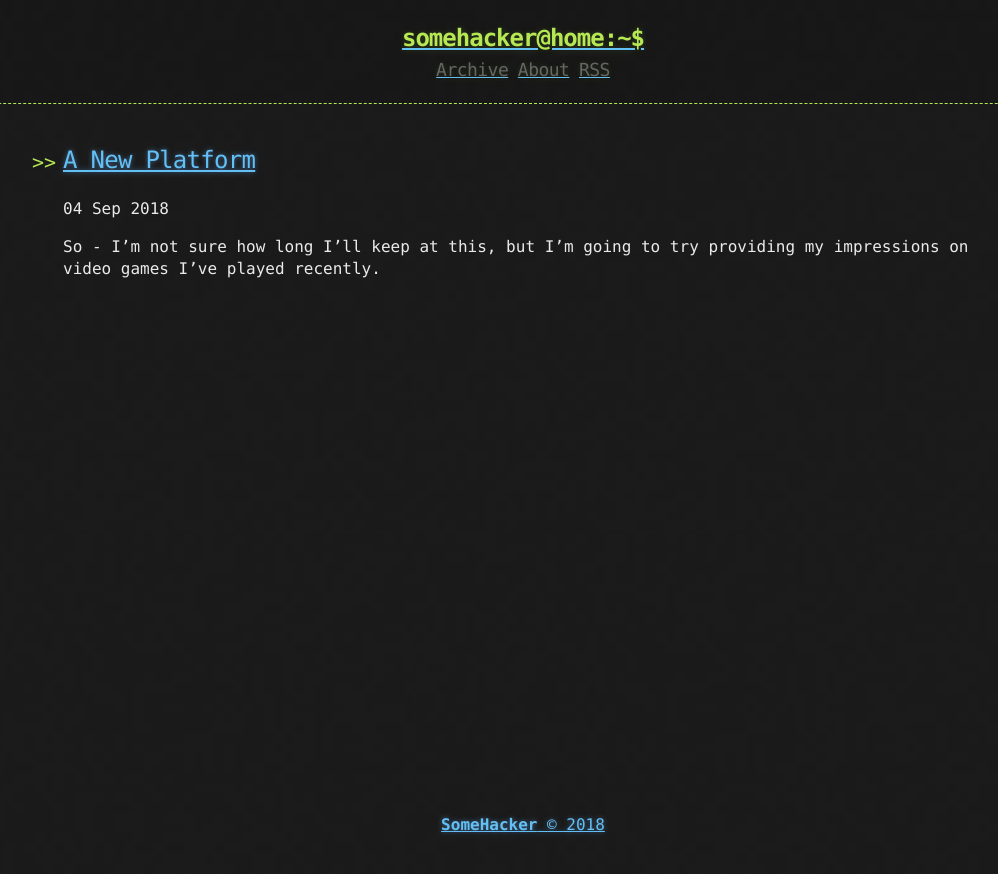
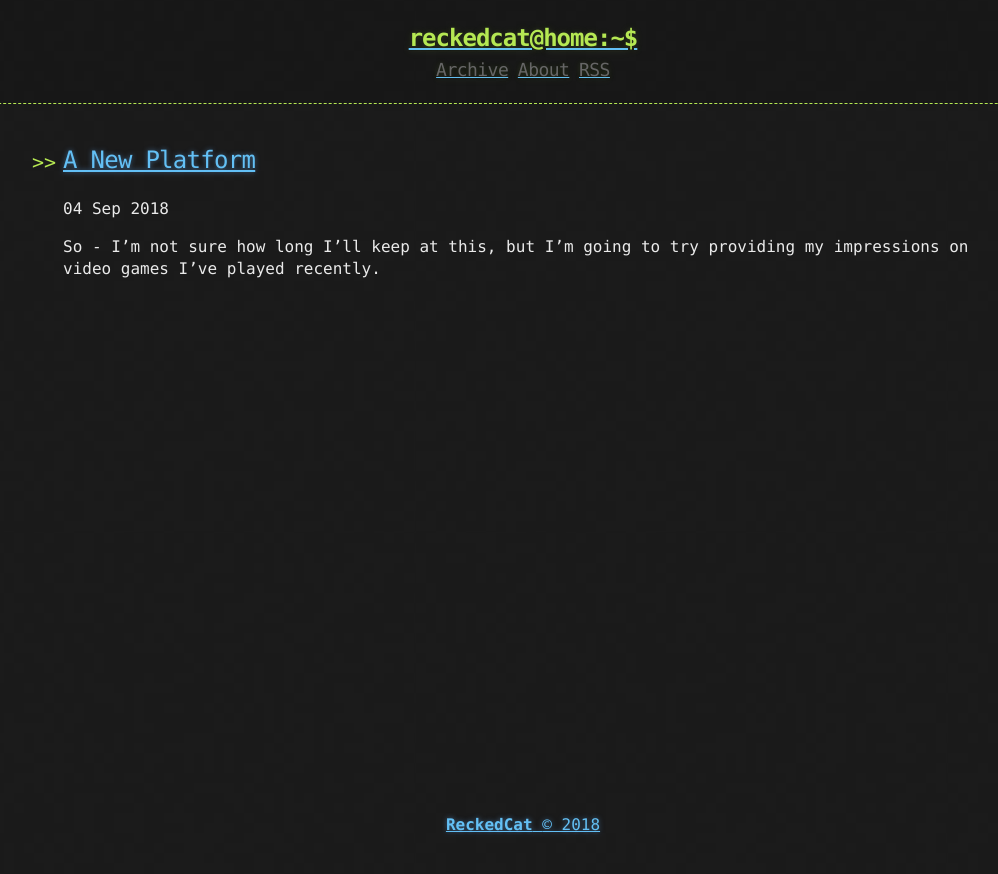
Before and after one commit to RecklessRecreation/recklessrecreation.github.io, a Jekyll site: the page built from index.html, in a window 1280 px wide. Shown: the top 874 px of the page, without its empty margins (117-1115 px from the left). Built offline with Jekyll 4.4.1, drawn with Linux system fonts in a browser that asks for light colours; the list of posts is cut into pages by our own code.

Commit message:
changed owner

```diff
--- a/_config.yml
+++ b/_config.yml
@@ -28,5 +28,5 @@ plugins:
   - jekyll-sitemap
 
 # Custom variables
-owner : "SomeHacker"
+owner : "ReckedCat"
 year : "2018"
```
